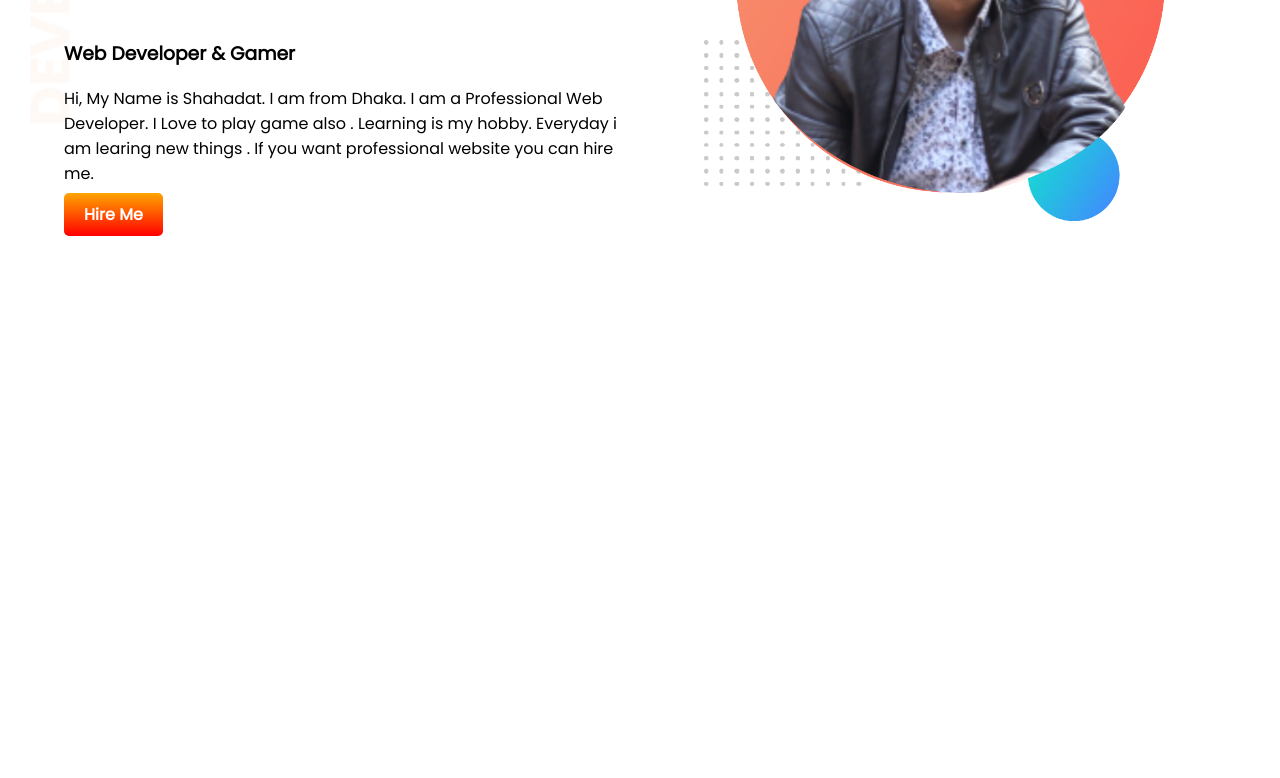
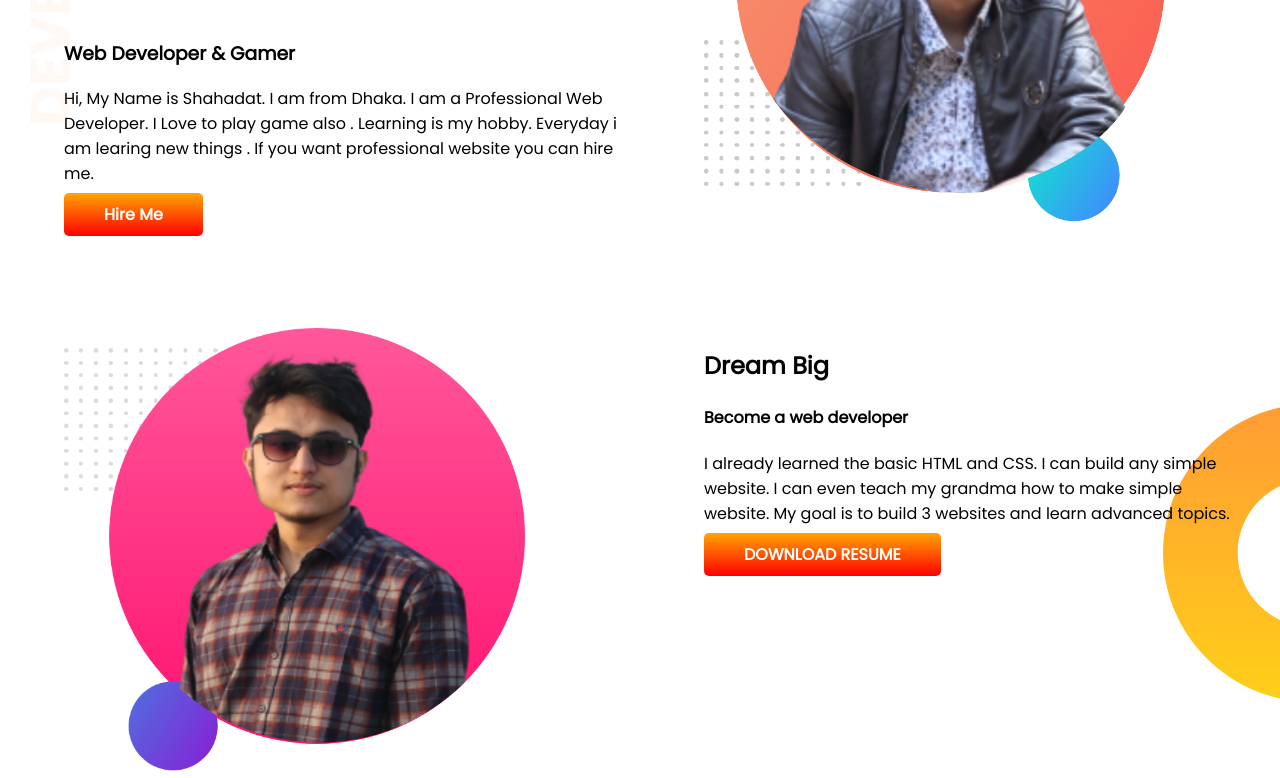
Before and after one commit to Shahadat-Git/test-portfolio, a plain HTML site: page index.html in a window 1280 px wide. Shown: the part 236-1014 px from the top of the page. Before the commit the page ends 800 px from the top, so only its background shows below. Drawn offline with Linux system fonts and the light colour scheme.

Commit message:
dearm added

```diff
--- a/index.html
+++ b/index.html
@@ -23,5 +23,16 @@
             <img src="/images/my-bg.png" alt="">
         </div>
     </section>
+    <section class="dream-big">
+        <div class="half-width">
+            <img src="images/my-bg2.png" alt="">
+        </div>
+        <div class="half-width">
+            <h2>Dream Big</h2>
+            <h4>Become a web developer</h4>
+            <p>I already learned the basic HTML and CSS. I can build any simple website. I can even teach my grandma how to make simple website. My goal is to build 3 websites and learn advanced topics.</p>
+            <a target="_blank" class="hire-button" href="#">DOWNLOAD RESUME</a>
+        </div>
+    </section>
 </body>
 </html>
--- a/style.css
+++ b/style.css
@@ -14,6 +14,7 @@ section{
 .top-sec{
     background-image: url(/images/top-banner.png);
     background-repeat: no-repeat;
+    margin-bottom: 100px;
 }
 .half-width{
     width: 50%;
@@ -26,7 +27,15 @@ section{
     text-decoration: none;
     background-image: linear-gradient(orange, red);
     color: white;
-    padding: 10px 20px;
+    padding: 10px 40px;
     border-radius: 5px;
     font-weight: 700;
 }
+.dream-big{
+    background-image: url(/images/dream-bg.png);
+    background-repeat: no-repeat;
+    background-position: right;
+}
+.dream-big p{
+    margin-right: 5%;
+}
```
